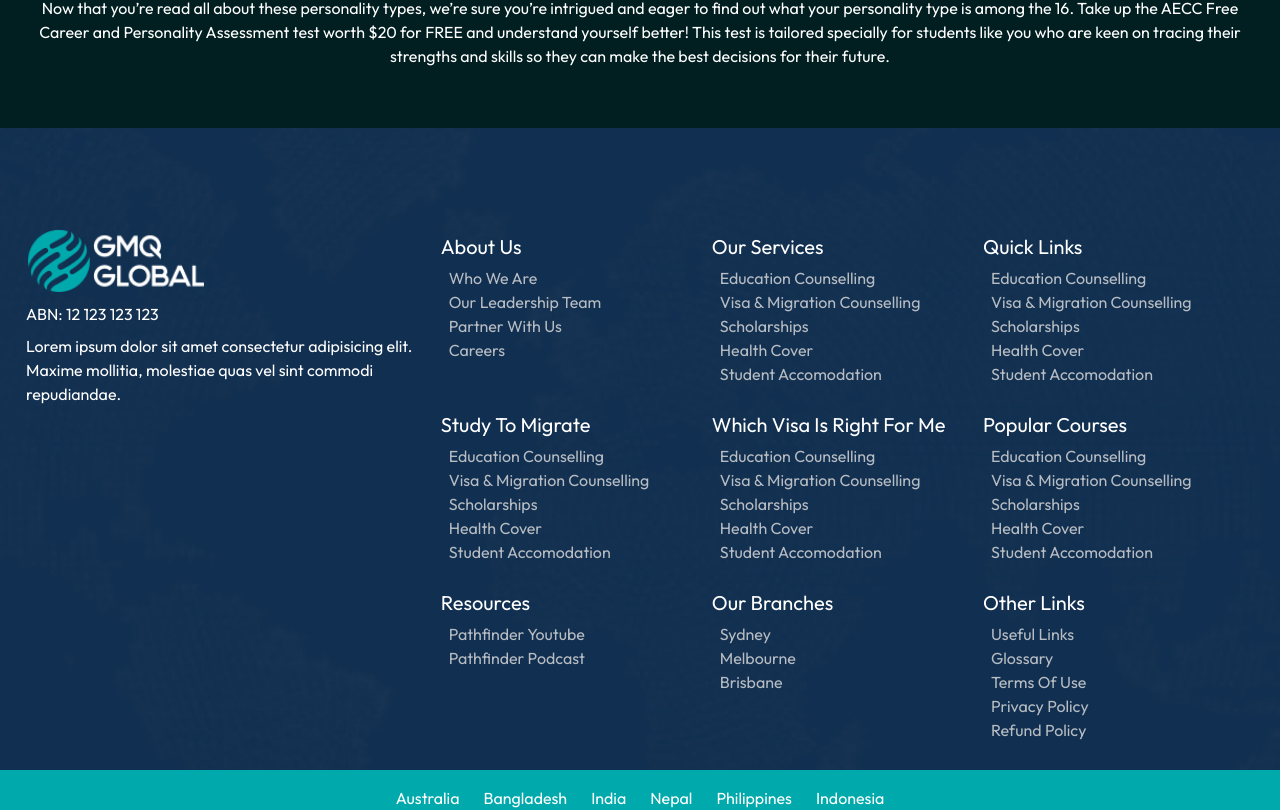
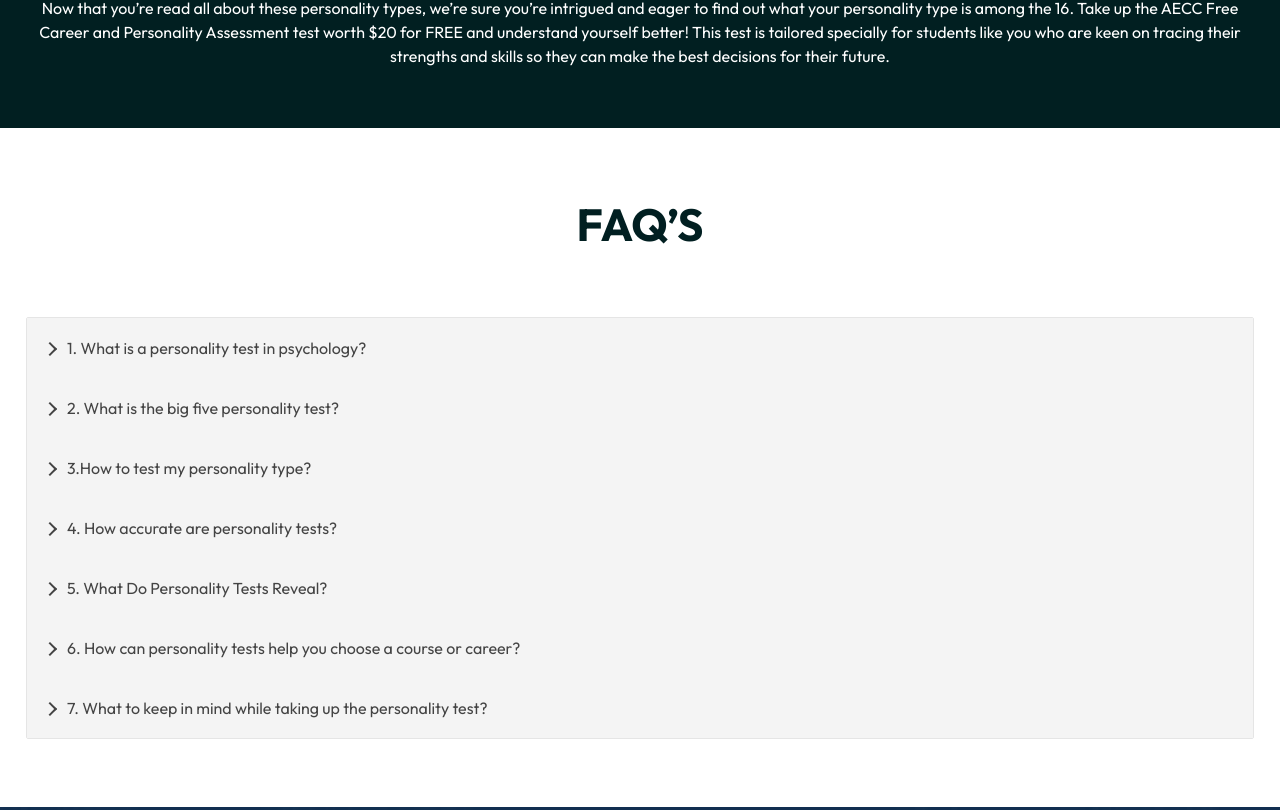
Before and after one commit to proLanguage23/GMQ, a Next.js app: page /student-services/gmq-career-and-personality-assessment-test in a window 1280 px wide. Shown: the part 4953-5763 px from the top of the page. Built offline with nearby package versions, Linux system fonts and the light colour scheme.

Commit message:
section seven added of student-services/aecc-career-and-personality-assessment-test page

```diff
--- a/src/components/migration-services/permanent-residency-pathways-in-australia/PermanentResidencyPathwaysInAustraliaFAQ.tsx
+++ b/src/components/migration-services/permanent-residency-pathways-in-australia/PermanentResidencyPathwaysInAustraliaFAQ.tsx
@@ -1,6 +1,5 @@
 import {
   AppDescriptionWithDangerouslySetInnerHTML,
-  AppSubTitle,
   AppTitle,
   Container,
 } from "@/components/share";
@@ -21,7 +20,7 @@ function PermanentResidencyPathwaysInAustraliaFAQ() {
   return (
     <div className="py-16">
       <Container>
-        <div className="sd">
+        <div>
           <AppTitle text={faq?.title} class_name="text-center" />
           <div className="mt-16">
             <Accordion>
--- /dev/null
+++ b/src/components/student-services/gmq-career-and-personality-assessment-test/GMQ_CareerAndPersonalityAssessmentTestSectionSeven.tsx
@@ -0,0 +1,48 @@
+import {
+  AppDescriptionWithDangerouslySetInnerHTML,
+  AppTitle,
+  Container,
+} from "@/components/share";
+import { GMQ_CareerAndPersonalityAssessmentTestDummyData } from "@/data/GMQ_CareerAndPersonalityAssessmentTestData";
+import React from "react";
+import {
+  Accordion,
+  AccordionItem,
+  AccordionItemHeading,
+  AccordionItemButton,
+  AccordionItemPanel,
+} from "react-accessible-accordion";
+import "react-accessible-accordion/dist/fancy-example.css";
+
+function GMQ_CareerAndPersonalityAssessmentTestSectionSeven() {
+  const { GMQ_CareerAndPersonalityAssessmentTestSectionSeven } =
+    GMQ_CareerAndPersonalityAssessmentTestDummyData;
+  const { title, data } = GMQ_CareerAndPersonalityAssessmentTestSectionSeven;
+  return (
+    <div className="py-16">
+      <Container>
+        <AppTitle text={title} class_name="text-center mb-16" />
+        <div className="fd">
+          <Accordion>
+            {data?.map((item, key) => (
+              <div key={key}>
+                <AccordionItem>
+                  <AccordionItemHeading>
+                    <AccordionItemButton>{item?.title}</AccordionItemButton>
+                  </AccordionItemHeading>
+                  <AccordionItemPanel>
+                    <AppDescriptionWithDangerouslySetInnerHTML
+                      text={item?.text}
+                    />
+                  </AccordionItemPanel>
+                </AccordionItem>
+              </div>
+            ))}
+          </Accordion>
+        </div>
+      </Container>
+    </div>
+  );
+}
+
+export default GMQ_CareerAndPersonalityAssessmentTestSectionSeven;
--- a/src/pages/student-services/gmq-career-and-personality-assessment-test/index.tsx
+++ b/src/pages/student-services/gmq-career-and-personality-assessment-test/index.tsx
@@ -3,6 +3,7 @@ import AppBannerImg from '@/components/share/AppBannerImg';
 import GMQ_CareerAndPersonalityAssessmentTestSectionFive from '@/components/student-services/gmq-career-and-personality-assessment-test/GMQ_CareerAndPersonalityAssessmentTestSectionFive';
 import GMQ_CareerAndPersonalityAssessmentTestSectionFour from '@/components/student-services/gmq-career-and-personality-assessment-test/GMQ_CareerAndPersonalityAssessmentTestSectionFour';
 import GMQ_CareerAndPersonalityAssessmentTestSectionOne from '@/components/student-services/gmq-career-and-personality-assessment-test/GMQ_CareerAndPersonalityAssessmentTestSectionOne';
+import GMQ_CareerAndPersonalityAssessmentTestSectionSeven from '@/components/student-services/gmq-career-and-personality-assessment-test/GMQ_CareerAndPersonalityAssessmentTestSectionSeven';
 import GMQ_CareerAndPersonalityAssessmentTestSectionSix from '@/components/student-services/gmq-career-and-personality-assessment-test/GMQ_CareerAndPersonalityAssessmentTestSectionSix';
 import GMQ_CareerAndPersonalityAssessmentTestSectionThree from '@/components/student-services/gmq-career-and-personality-assessment-test/GMQ_CareerAndPersonalityAssessmentTestSectionThree';
 import GMQ_CareerAndPersonalityAssessmentTestSectionTwo from '@/components/student-services/gmq-career-and-personality-assessment-test/GMQ_CareerAndPersonalityAssessmentTestSectionTwo';
@@ -21,6 +22,7 @@ function GMQ_CareerAndPersonalityAssessmentTestPage() {
       <GMQ_CareerAndPersonalityAssessmentTestSectionFour />
       <GMQ_CareerAndPersonalityAssessmentTestSectionFive />
       <GMQ_CareerAndPersonalityAssessmentTestSectionSix />
+      <GMQ_CareerAndPersonalityAssessmentTestSectionSeven />
     </>
   );
 }
```
